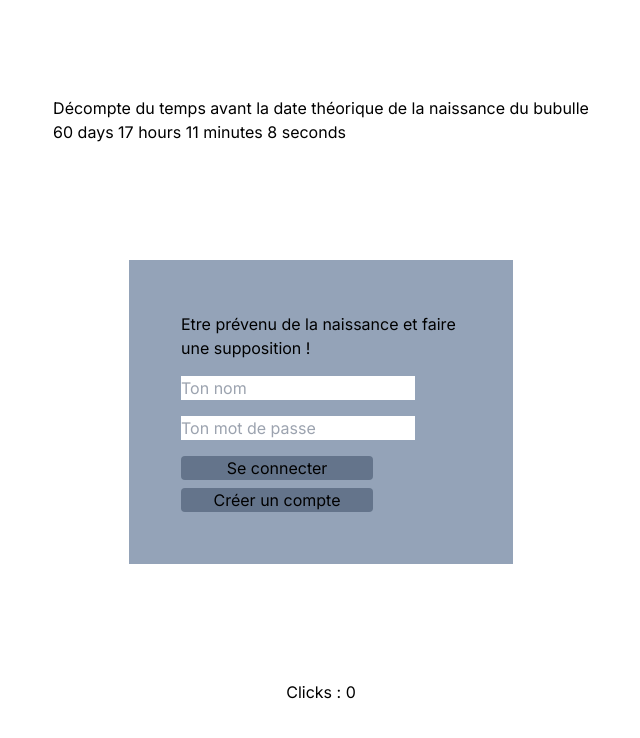
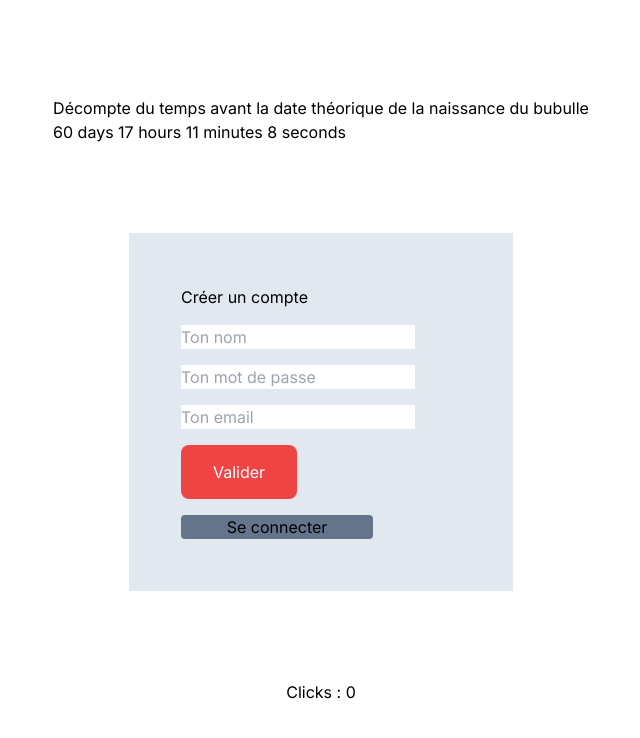
Before and after one commit to Hu-man-man/futurobaby_front, a Next.js app: page / in a window 1280 px wide. Shown: the top 738 px of the page, without its empty margins (319-959 px from the left). Built offline with nearby package versions, Linux system fonts and the light colour scheme.

Commit message:
modif fonctionnement connection

```diff
--- a/app/functions/authHandlers.js
+++ b/app/functions/authHandlers.js
@@ -1,4 +1,80 @@
-// utils/authHandlers.js
+// // utils/authHandlers.js
+// import backendUrl from "../../backendUrl";
+// import { useAuth } from "../context/AuthContext";
+// import { useRouter } from 'next/navigation';
+
+// export function useAuthHandlers() {
+//     const { token, setToken } = useAuth();
+//     const router = useRouter();
+
+//     const handleOnSignin = (name, password) => {
+//         const login = {
+//             user_name: name,
+//             user_password: password,
+//         };
+//         fetch(`${backendUrl}/users/login`, {
+//             method: "POST",
+//             headers: { "Content-Type": "application/json" },
+//             body: JSON.stringify(login),
+//         })
+//             .then((response) => response.json())
+//             .then((data) => {
+//                 if (data.token) {
+//                     setToken(data.token);
+//                     localStorage.setItem("userData", JSON.stringify({ token: data.token, userName: data.userName }));
+//                     alert(data.message);
+//                     // router.push("/session");
+//                 } else {
+//                     alert(data.message);
+//                     setPassword("");
+//                 }
+//             })
+//             .catch((error) => {
+//                 console.error("Fetch Error:", error);
+//                 alert(`Erreur lors de la connexion: ${error.message}`);
+//             });
+//     };
+
+//     const handleOnSignup = (name, password) => {
+//         const userEmail = window.prompt("Veuillez entrer votre adresse email :");
+
+//         const emailPattern = /^[^\s@]+@[^\s@]+\.[^\s@]+$/;
+//         if (userEmail && emailPattern.test(userEmail)) {
+//             const signup = {
+//                 user_name: name,
+//                 user_password: password,
+//                 user_email: userEmail,
+//             };
+//             fetch(`${backendUrl}/users/logup`, {
+//                 method: "POST",
+//                 headers: { "Content-Type": "application/json" },
+//                 body: JSON.stringify(signup),
+//             })
+//             .then((response) => response.json())
+//             .then((data) => {
+//                 if (data.token) {
+//                     console.log("Storing token and userName in localStorage:", { token: data.token, userName: data.userName }); // Vérifiez les données avant le stockage
+
+//                     setToken(data.token);
+//                     localStorage.setItem("userData", JSON.stringify({ token: data.token, userName: data.userName }));
+//                     alert("Compte créé avec succès !");
+//                     // router.push("/session");
+//                 } else {
+//                     alert(data.message || "Erreur lors de la création du compte.");
+//                 }
+//             })
+//             .catch((error) => {
+//                 console.error("Fetch Error:", error);
+//                 alert(`Erreur lors de la création du compte: ${error.message}`);
+//             });
+//         } else {
+//             alert("Veuillez entrer une adresse email valide.");
+//         }
+//     };
+
+//     return { handleOnSignin, handleOnSignup };
+// }
+
 import backendUrl from "../../backendUrl";
 import { useAuth } from "../context/AuthContext";
 import { useRouter } from 'next/navigation';
@@ -21,9 +97,11 @@ export function useAuthHandlers() {
 			.then((data) => {
 				if (data.token) {
 					setToken(data.token);
-                    localStorage.setItem("userData", JSON.stringify({ token: data.token, userName: data.userName }));
+					localStorage.setItem(
+						"userData",
+						JSON.stringify({ token: data.token, userName: data.userName })
+					);
 					alert(data.message);
-                    // router.push("/session");
 				} else {
 					alert(data.message);
 					setPassword("");
@@ -35,16 +113,13 @@ export function useAuthHandlers() {
 			});
 	};
 
-    const handleOnSignup = (name, password) => {
-        const userEmail = window.prompt("Veuillez entrer votre adresse email :");
-
-        const emailPattern = /^[^\s@]+@[^\s@]+\.[^\s@]+$/;
-        if (userEmail && emailPattern.test(userEmail)) {
+	const handleOnSignup = (name, password, email) => {
 		const signup = {
 			user_name: name,
 			user_password: password,
-                user_email: userEmail,
+			user_email: email,
 		};
+
 		fetch(`${backendUrl}/users/logup`, {
 			method: "POST",
 			headers: { "Content-Type": "application/json" },
@@ -53,12 +128,12 @@ export function useAuthHandlers() {
 			.then((response) => response.json())
 			.then((data) => {
 				if (data.token) {
-                    console.log("Storing token and userName in localStorage:", { token: data.token, userName: data.userName }); // Vérifiez les données avant le stockage
-
 					setToken(data.token);
-                    localStorage.setItem("userData", JSON.stringify({ token: data.token, userName: data.userName }));
+					localStorage.setItem(
+						"userData",
+						JSON.stringify({ token: data.token, userName: data.userName })
+					);
 					alert("Compte créé avec succès !");
-                    // router.push("/session");
 				} else {
 					alert(data.message || "Erreur lors de la création du compte.");
 				}
@@ -67,9 +142,6 @@ export function useAuthHandlers() {
 				console.error("Fetch Error:", error);
 				alert(`Erreur lors de la création du compte: ${error.message}`);
 			});
-        } else {
-            alert("Veuillez entrer une adresse email valide.");
-        }
 	};
 
 	return { handleOnSignin, handleOnSignup };
--- a/app/pages/home/page.tsx
+++ b/app/pages/home/page.tsx
@@ -1,3 +1,87 @@
+// "use client";
+
+// import { useState, useEffect } from "react";
+// import { Test } from "../../components/test";
+// import { useAuth } from "../../context/AuthContext";
+// import { useRouter } from "next/navigation";
+// import { useAuthHandlers } from "../../functions/authHandlers";
+// import CountdownComponent from "../../components/CountdownComponent";
+
+// export default function HomePage() {
+// 	const [name, setName] = useState("");
+// 	const [password, setPassword] = useState("");
+// 	const [loading, setLoading] = useState(false);
+// 	const { token, setToken } = useAuth();
+// 	const router = useRouter();
+// 	const { handleOnSignin, handleOnSignup } = useAuthHandlers();
+
+// 	const targetDate = "2024-10-26T12:00:00";
+
+// 	const handleChangePage = () => {
+// 		setLoading(true);
+// 		router.push("pages/session");
+// 		setLoading(false);
+// 	};
+
+// 	return (
+// 		<main className="flex min-h-screen flex-col items-center justify-between p-24">
+// 			<div>
+// 				<h1>
+// 					Décompte du temps avant la date théorique de la naissance du bubulle
+// 				</h1>
+// 				<CountdownComponent targetDate={targetDate} />
+// 			</div>
+// 			{ token ? (
+
+// 					<button
+// 						className="mt-4 bg-red-500 text-white py-2 px-4 rounded"
+// 						onClick={() => handleChangePage()}
+// 					>
+//                         {/* Faire des suppositions ! */}
+// 						{loading ? "Veuillez patienter..." : "Faire des suppositions !"}
+//                     </button>
+
+//             ) : (
+// 				<div className="w-96 h-auto bg-slate-400 p-11 *:m-2">
+// 					{/* <p>Nom: A2 mdp: la+belle</p> */}
+// 					<p>Etre prévenu de la naissance et faire une supposition !</p>
+// 					<input
+// 						type="text"
+// 						placeholder="Ton nom"
+// 						title="name"
+// 						value={name}
+// 						onChange={(e) => setName(e.target.value)}
+// 						required
+// 					/>
+// 					<input
+// 						type="password"
+// 						placeholder="Ton mot de passe"
+// 						title="password"
+// 						value={password}
+// 						onChange={(e) => setPassword(e.target.value)}
+// 						required
+// 					/>
+// 					<div className="w-48 flex justify-center rounded bg-slate-500">
+// 						<input
+// 							type="button"
+// 							value="Se connecter"
+// 							onClick={() => handleOnSignin(name, password)}
+// 						/>
+// 					</div>
+// 					<div className="w-48 flex justify-center rounded bg-slate-500 mt-2">
+// 						<input
+// 							type="button"
+// 							value="Créer un compte"
+// 							onClick={() => handleOnSignup(name, password)}
+// 						/>
+// 					</div>
+// 				</div>
+// 			) }
+// 			<Test />
+// 		</main>
+// 	);
+// }
+
 "use client";
 
 import { useState, useEffect } from "react";
@@ -10,6 +94,8 @@ import CountdownComponent from "../../components/CountdownComponent";
 export default function HomePage() {
 	const [name, setName] = useState("");
 	const [password, setPassword] = useState("");
+	const [email, setEmail] = useState(""); // Nouvel état pour l'email
+	const [isLoginMode, setIsLoginMode] = useState(false); // État pour gérer le mode actuel
 	const [loading, setLoading] = useState(false);
 	const { token, setToken } = useAuth();
 	const router = useRouter();
@@ -23,6 +109,18 @@ export default function HomePage() {
 		setLoading(false);
 	};
 
+	const toggleMode = () => {
+		setIsLoginMode((prev) => !prev); // Basculer entre le mode connexion et inscription
+	};
+
+	const handleSubmit = () => {
+		if (isLoginMode) {
+			handleOnSignin(name, password);
+		} else {
+			handleOnSignup(name, password, email);
+		}
+	};
+
 	return (
 		<main className="flex min-h-screen flex-col items-center justify-between p-24">
 			<div>
@@ -31,20 +129,17 @@ export default function HomePage() {
 				</h1>
 				<CountdownComponent targetDate={targetDate} />
 			</div>
-			{ token ? (
-
+			{token ? (
 				<button
 					className="mt-4 bg-red-500 text-white py-2 px-4 rounded"
 					onClick={() => handleChangePage()}
 				>
-                        {/* Faire des suppositions ! */}
 					{loading ? "Veuillez patienter..." : "Faire des suppositions !"}
 				</button>
-
 			) : (
-				<div className="w-96 h-auto bg-slate-400 p-11 *:m-2">
-					{/* <p>Nom: A2 mdp: la+belle</p> */}
-					<p>Etre prévenu de la naissance et faire une supposition !</p>
+				// <div className="w-96 h-auto bg-slate-400 p-11 *:m-2">
+				<div className="w-96 h-auto bg-slate-200 p-11 *:m-2">
+					<h2>{isLoginMode ? "Se connecter" : "Créer un compte"}</h2>
 					<input
 						type="text"
 						placeholder="Ton nom"
@@ -61,22 +156,32 @@ export default function HomePage() {
 						onChange={(e) => setPassword(e.target.value)}
 						required
 					/>
-					<div className="w-48 flex justify-center rounded bg-slate-500">
+					{!isLoginMode && (
+						<input
+							type="email"
+							placeholder="Ton email"
+							title="email"
+							value={email}
+							onChange={(e) => setEmail(e.target.value)}
+							required
+						/>
+					)}
+					<div className="custom-button">
 						<input
 							type="button"
-							value="Se connecter"
-							onClick={() => handleOnSignin(name, password)}
+							value="Valider"
+							onClick={handleSubmit}
 						/>
 					</div>
 					<div className="w-48 flex justify-center rounded bg-slate-500 mt-2">
 						<input
 							type="button"
-							value="Créer un compte"
-							onClick={() => handleOnSignup(name, password)}
+							value={isLoginMode ? "Créer un compte" : "Se connecter"}
+							onClick={toggleMode}
 						/>
 					</div>
 				</div>
-			) }
+			)}
 			<Test />
 		</main>
 	);
```
Lines whose indentation alone changed are shown as unchanged.
